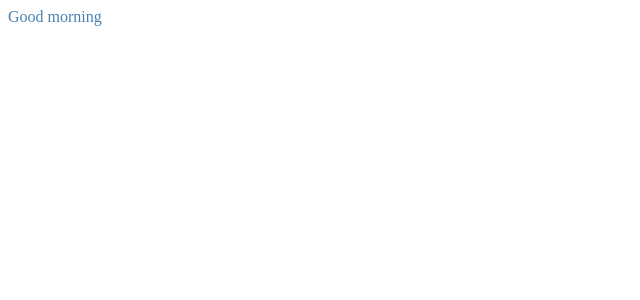
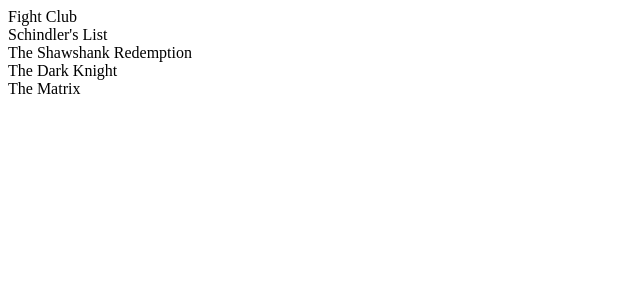
Before and after one commit to jorgecortesdev/cf-3-myFlix-client, a React app: page / in a window 1280 px wide. Shown: the top 300 px of the page, without its empty margins (0-640 px from the left). Built offline with nearby package versions, Linux system fonts and the light colour scheme; the HTML template or start-up script is replaced by a standard one.

Commit message:
First react components

```diff
--- /dev/null
+++ b/src/components/main-view/main-view.jsx
@@ -0,0 +1,77 @@
+import { useState } from "react";
+import { MovieCard } from "../movie-card/movie-card";
+import { MovieView } from "../movie-view/movie-view";
+
+export const MainView = () => {
+  const [movies, setMovies] = useState([
+    {
+      id: 1,
+      title: "Fight Club",
+      description: "An insomniac office worker and a devil-may-care soap maker form an underground fight club that evolves...",
+      genre: { name: "Drama" },
+      director: { name: "David Fincher" },
+      image:
+        "https://upload.wikimedia.org/wikipedia/en/f/fc/Fight_Club_poster.jpg",
+    },
+    {
+      id: 2,
+      title: "Schindler's List",
+      description: "In German-occupied Poland during World War II, industrialist Oskar Schindler gradually becomes concerned...",
+      genre: { name: "Biography" },
+      director: { name: "Steven Spielberg" },
+      image:
+        "https://upload.wikimedia.org/wikipedia/en/3/38/Schindler%27s_List_movie.jpg",
+    },
+    {
+      id: 3,
+      title: "The Shawshank Redemption",
+      description: "Two imprisoned men bond over a number of years, finding solace and eventual redemption through acts of common...",
+      genre: { name: "Drama" },
+      director: { name: "Frank Darabont" },
+      image:
+        "https://upload.wikimedia.org/wikipedia/en/8/81/ShawshankRedemptionMoviePoster.jpg",
+    },
+    {
+      id: 4,
+      title: "The Dark Knight",
+      description: "When the menace known as the Joker wreaks havoc and chaos on the people of Gotham, Batman must accept...",
+      genre: { name: "Action" },
+      director: { name: "Christopher Nolan" },
+      image:
+        "https://upload.wikimedia.org/wikipedia/en/1/1c/The_Dark_Knight_%282008_film%29.jpg",
+    },
+    {
+      id: 5,
+      title: "The Matrix",
+      description: "A computer hacker learns from mysterious rebels about the true nature of his reality and his role in the war...",
+      genre: { name: "Sci-Fi" },
+      director: { name: "Lana Wachowski" },
+      image:
+        "https://upload.wikimedia.org/wikipedia/en/c/c1/The_Matrix_Poster.jpg",
+    }
+  ]);
+
+  const [selectedMovie, setSelectedMovie] = useState(null);
+
+  if (selectedMovie) {
+    return <MovieView movie={selectedMovie} onBackClick={() => setSelectedMovie(null)} />
+  }
+
+  if (movies.length === 0) {
+    return <div>The list is empty!</div>;
+  }
+
+  return (
+    <div>
+      {movies.map((movie) => (
+        <MovieCard
+          key={movie.id}
+          movie={movie}
+          onMovieClick={(newSelectedMovie) => {
+            setSelectedMovie(newSelectedMovie);
+          }}
+        />
+      ))}
+    </div>
+  );
+};
--- /dev/null
+++ b/src/components/movie-card/movie-card.jsx
@@ -0,0 +1,11 @@
+export const MovieCard = ({ movie, onMovieClick }) => {
+  return (
+    <div
+      onClick={() => {
+        onMovieClick(movie);
+      }}
+    >
+      {movie.title}
+    </div>
+  );
+};
--- /dev/null
+++ b/src/components/movie-view/movie-view.jsx
@@ -0,0 +1,26 @@
+export const MovieView = ({ movie, onBackClick }) => {
+  return (
+    <div>
+      <div>
+        <img src={movie.image} />
+      </div>
+      <div>
+        <span>Title: </span>
+        <span>{movie.title}</span>
+      </div>
+      <div>
+        <span>Description: </span>
+        <span>{movie.description}</span>
+      </div>
+      <div>
+        <span>Genre: </span>
+        <span>{movie.genre.name}</span>
+      </div>
+      <div>
+        <span>Director: </span>
+        <span>{movie.director.name}</span>
+      </div>
+      <button onClick={onBackClick}>Back</button>
+    </div>
+  );
+};
--- a/src/index.jsx
+++ b/src/index.jsx
@@ -1,16 +1,13 @@
 import { createRoot } from 'react-dom/client';
+import { MainView } from "./components/main-view/main-view";
 
 import "./index.scss";
 
-const MyFlixApplication = () => {
-  return (
-    <div className="my-flix">
-      <div>Good morning</div>
-    </div>
-  )
+const App = () => {
+  return <MainView />;
 };
 
 const container = document.querySelector("#root");
 const root = createRoot(container);
 
-root.render(<MyFlixApplication />);
+root.render(<App />);
```
